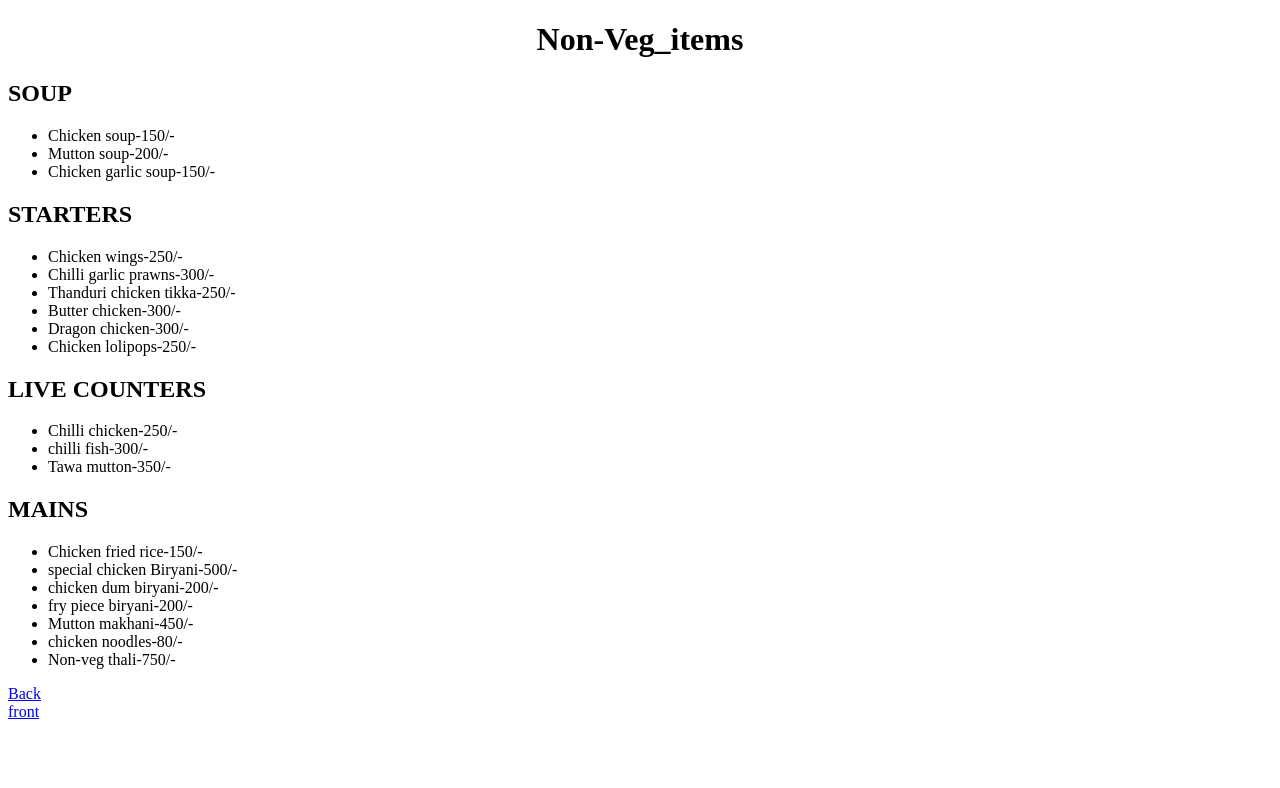
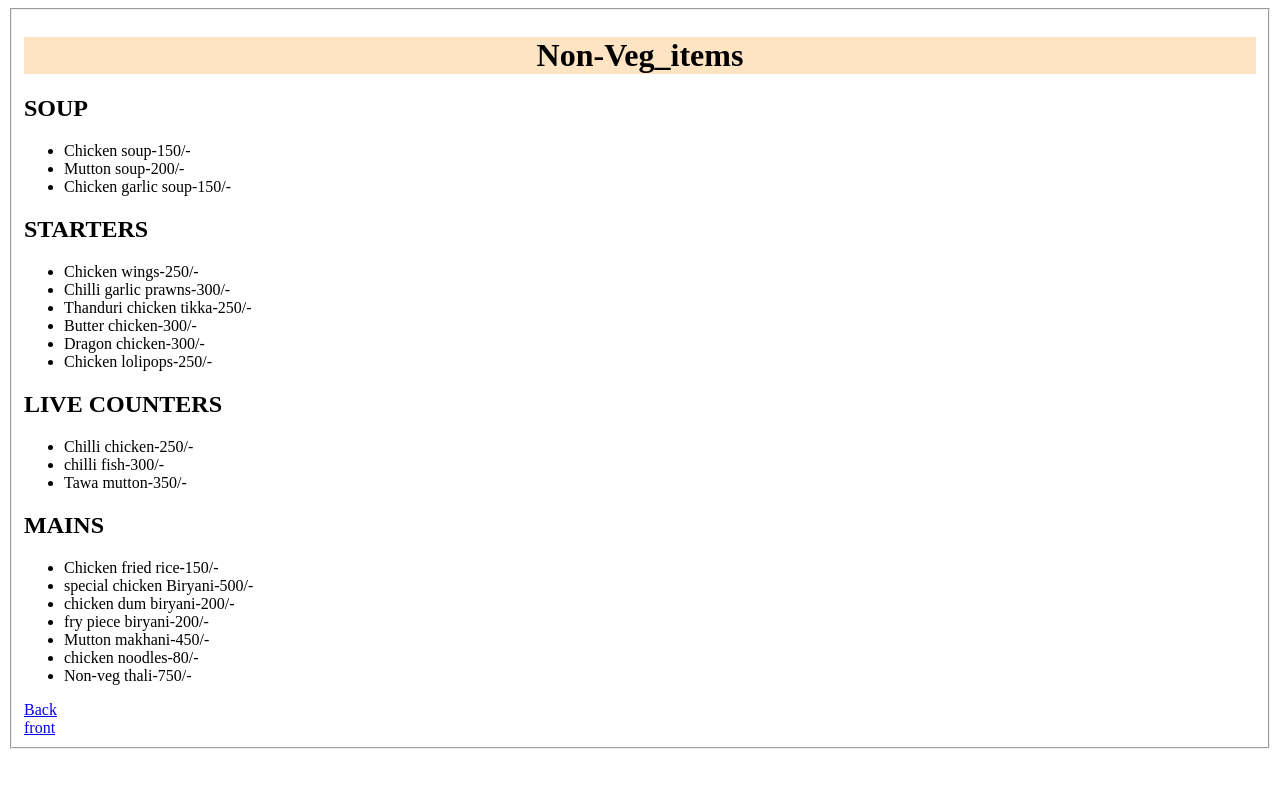
Before and after one commit to Raghuram27r/restaurant, a plain HTML site: page rv-non_veg.html in a window 1280 px wide. Drawn offline with Linux system fonts and the light colour scheme.

Commit message:
Update rv-non_veg.html

```diff
--- a/rv-non_veg.html
+++ b/rv-non_veg.html
@@ -6,7 +6,8 @@
     <title>Document</title>
 </head>
 <body>
-    <h1 align="center">Non-Veg_items</h1>
+    <fieldset>
+    <h1 style="background-color: bisque;" align="center">Non-Veg_items</h1>
     <h2>SOUP</h2>
     <ul type="">
         <li>Chicken soup-150/-</li>
```
